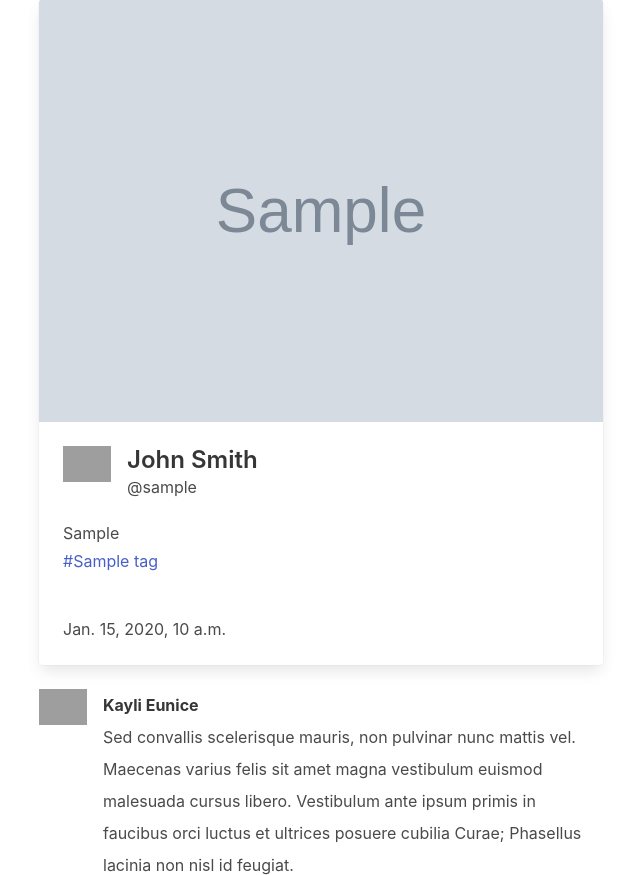
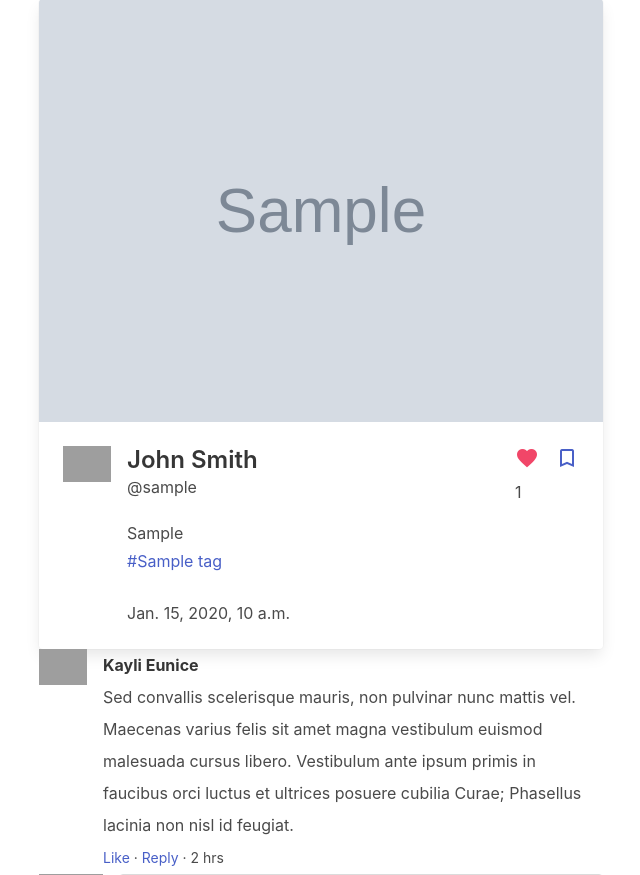
Before and after one commit to ernestmucheru/Insta-Django-, a Django app: page /post/00000000-0000-0000-0000-000000000001/ in a window 1280 px wide. Shown: the part 221-1096 px from the top of the page, without its empty margins (319-959 px from the left). Run offline with Django 3.2, Linux system fonts and the light colour scheme; a user stored in the database is signed in; tables that the repository leaves empty hold one stand-in row (values such as "Sample post"); grey boxes marked "Sample" are stand-in pictures; grey boxes are pictures that could not be loaded.

Commit message:
added the like functionality

```diff
--- a/post/models.py
+++ b/post/models.py
@@ -58,4 +58,10 @@
             stream = Stream(post=post, user=follower.follower,date=post.posted, following=user)
             stream.save()
 
+class Likes(models.Model):
+    user = models.ForeignKey(User, on_delete=models.CASCADE, related_name='user_like')
+    post = models.ForeignKey(Post, on_delete=models.CASCADE, related_name='post_likes')
+
+
+
 post_save.connect(Stream.add_post, sender=Post)
--- a/post/templates/post_detail.html
+++ b/post/templates/post_detail.html
@@ -21,18 +21,27 @@
                 <div class="media-content">
                   <p class="title is-4">John Smith</p>
                   <p class="subtitle is-6">@{{post.user.username}}</p>
+
+                  {{post.caption}}
+                <p>{% for tag in post.tags.all %}<a href="{{tag.get_absolute_url}}">#{{tag}}</a>{% endfor %}</p>
+                <br>
+                <time datetime="2016-1-1">{{post.posted}}</time>
                 </div>
+
+
+              <div class="media-right">
+                <a href="{% url 'postlike' post.id %}"><i class="material-icons has-text-danger">favorite</i></a>
+                <p>{{ post.likes }}</p>
               </div>
 
-              <div class="content">
-                {{post.caption}}
-                {% for tag in post.tags.all %}<p><a href="{{tag.get_absolute_url}}">#{{tag}}</a>{% endfor %}</p>
-                <br>
-                <time datetime="2016-1-1">{{post.posted}}</time>
+              <div class="media-right">
+                <a href=""><i class="material-icons">bookmark_border</i></a>
               </div>
+
+            </div>
             </div>
           </div>
-          <br>
+
 
           <div class="media-content">
             <article class="media">
--- a/post/urls.py
+++ b/post/urls.py
@@ -1,4 +1,4 @@
-from post.views import index,NewPost, PostDetails,tags
+from post.views import index,NewPost, PostDetails,tags, like
 from django.urls import path
 
 urlpatterns = [
@@ -6,6 +6,7 @@
     path('newpost/', NewPost, name ='newpost'),
     path('<uuid:post_id>/', PostDetails, name ='postdetails'),
     path('tag/<slug:tag_slug>', tags, name ='tags'),
+    path('<uuid:post_id>/like', like, name ='postlike'),
 
 
 ]
--- a/post/views.py
+++ b/post/views.py
@@ -1,9 +1,10 @@
 from django.shortcuts import render,redirect,get_object_or_404
 from django.template import loader
-from django.http import HttpResponse
+from django.http import HttpResponse,HttpResponseRedirect
 from django.contrib.auth.decorators import login_required
-from post.models import Post, Stream, Tag
+from post.models import Post, Stream, Tag,Likes
 from post.forms import NewPostForm
+from django.urls import reverse
 
 
 # Create your views here.
@@ -74,3 +75,22 @@
         'tags': tag,
     }
     return HttpResponse(template.render(context, request))
+
+@login_required
+def like(request, post_id):
+    user = request.user
+    post = Post.objects.get(id=post_id)
+    current_likes = post.likes
+
+    liked = Likes.objects.filter(user=user, post=post).count()
+
+    if not liked:
+        like = Likes.objects.create(user=user, post=post)
+        current_likes = current_likes + 1
+    else:
+        Likes.objects.filter(user=user, post=post).delete()
+        current_likes = current_likes - 1
+    post.likes = current_likes
+    post.save()
+
+    return HttpResponseRedirect(reverse('postdetails',args=[post_id]))
```
Also changed, not shown: post/templates/index.html (+10 -6 lines), post/migrations/0003_likes.py (added).
